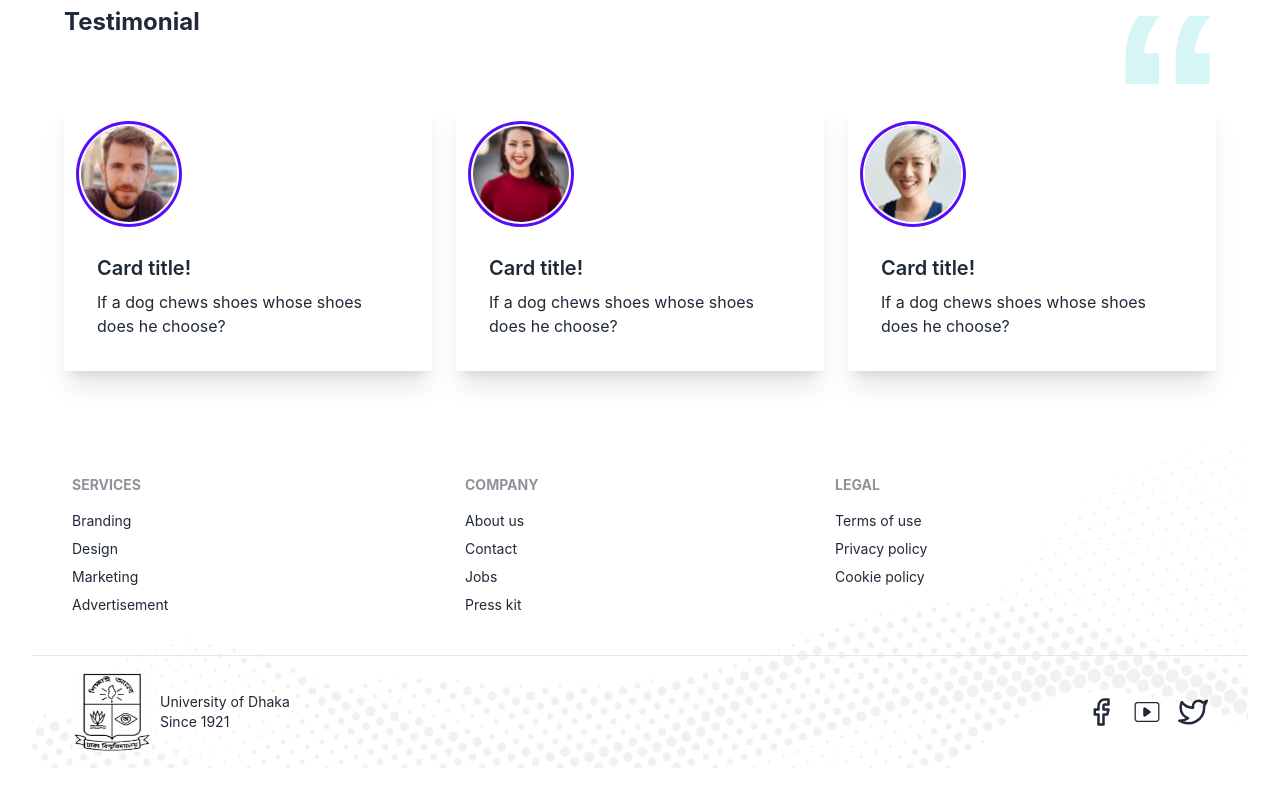
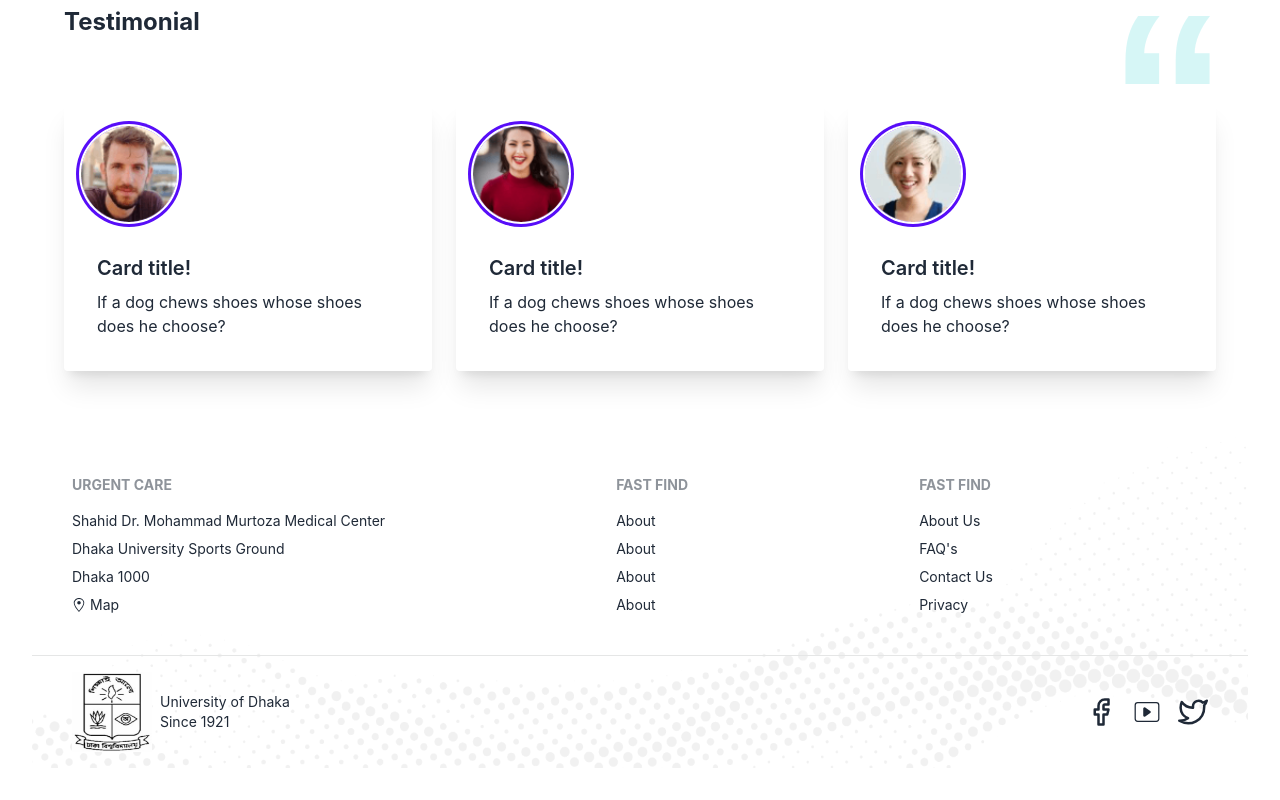
Before and after one commit to easakibahmad/mediService, a React (Create React App) app: page / in a window 1280 px wide. Shown: the part 2549-3349 px from the top of the page. Built offline with nearby package versions, Linux system fonts and the light colour scheme; no server answers.

Commit message:
footer modified

```diff
--- a/src/Shared/Footer/Footer.js
+++ b/src/Shared/Footer/Footer.js
@@ -3,6 +3,7 @@ import { Link } from "react-router-dom";
 import footerImage from "../../../src/assets/images/footer.png";
 import { FiFacebook, FiTwitter } from "react-icons/fi";
 import { CiYoutube } from "react-icons/ci";
+import { GoLocation } from "react-icons/go";
 import duLogo from "../../assets/images/DUlogo.jpeg";
 
 const Footer = () => {
@@ -13,24 +14,30 @@ const Footer = () => {
     >
       <footer className="footer p-10  text-base-content">
         <div>
-          <span className="footer-title">Services</span>
-          <a className="link link-hover">Branding</a>
-          <a className="link link-hover">Design</a>
-          <a className="link link-hover">Marketing</a>
-          <a className="link link-hover">Advertisement</a>
+          <span className="footer-title grid grid-cols-1">Urgent Care</span>
+          <span>Shahid Dr. Mohammad Murtoza Medical Center</span>
+          <span>Dhaka University Sports Ground</span>
+          <span>Dhaka 1000</span>
+          <Link
+            className=" hover:text-blue-500 flex items-center"
+            to="https://www.google.com/maps/place/Shahid+Dr.+Mohammad+Murtoza+Medical+Center/@23.7286869,90.3967359,15z/data=!4m14!1m7!3m6!1s0x3755b8e8ed1c73b9:0x967736d34892cbe7!2sShahid+Dr.+Mohammad+Murtoza+Medical+Center!8m2!3d23.7286869!4d90.3967359!16s%2Fg%2F11hzmp74g8!3m5!1s0x3755b8e8ed1c73b9:0x967736d34892cbe7!8m2!3d23.7286869!4d90.3967359!16s%2Fg%2F11hzmp74g8?hl=en"
+          >
+            <GoLocation></GoLocation> <span className="ml-1">Map</span>
+          </Link>
         </div>
         <div>
-          <span className="footer-title">Company</span>
-          <a className="link link-hover">About us</a>
-          <a className="link link-hover">Contact</a>
-          <a className="link link-hover">Jobs</a>
-          <a className="link link-hover">Press kit</a>
+          <span className="footer-title">Fast Find</span>
+          <Link>About</Link>
+          <Link>About</Link>
+          <Link>About</Link>
+          <Link>About</Link>
         </div>
         <div>
-          <span className="footer-title">Legal</span>
-          <a className="link link-hover">Terms of use</a>
-          <a className="link link-hover">Privacy policy</a>
-          <a className="link link-hover">Cookie policy</a>
+          <span className="footer-title">Fast Find</span>
+          <Link>About Us</Link>
+          <Link>FAQ's</Link>
+          <Link>Contact Us</Link>
+          <Link>Privacy</Link>
         </div>
       </footer>
       <footer className="footer px-10 py-4 border-t  text-base-content border-base-300">
```
Also changed, not shown: src/assets/images/doctorsServices.png.
